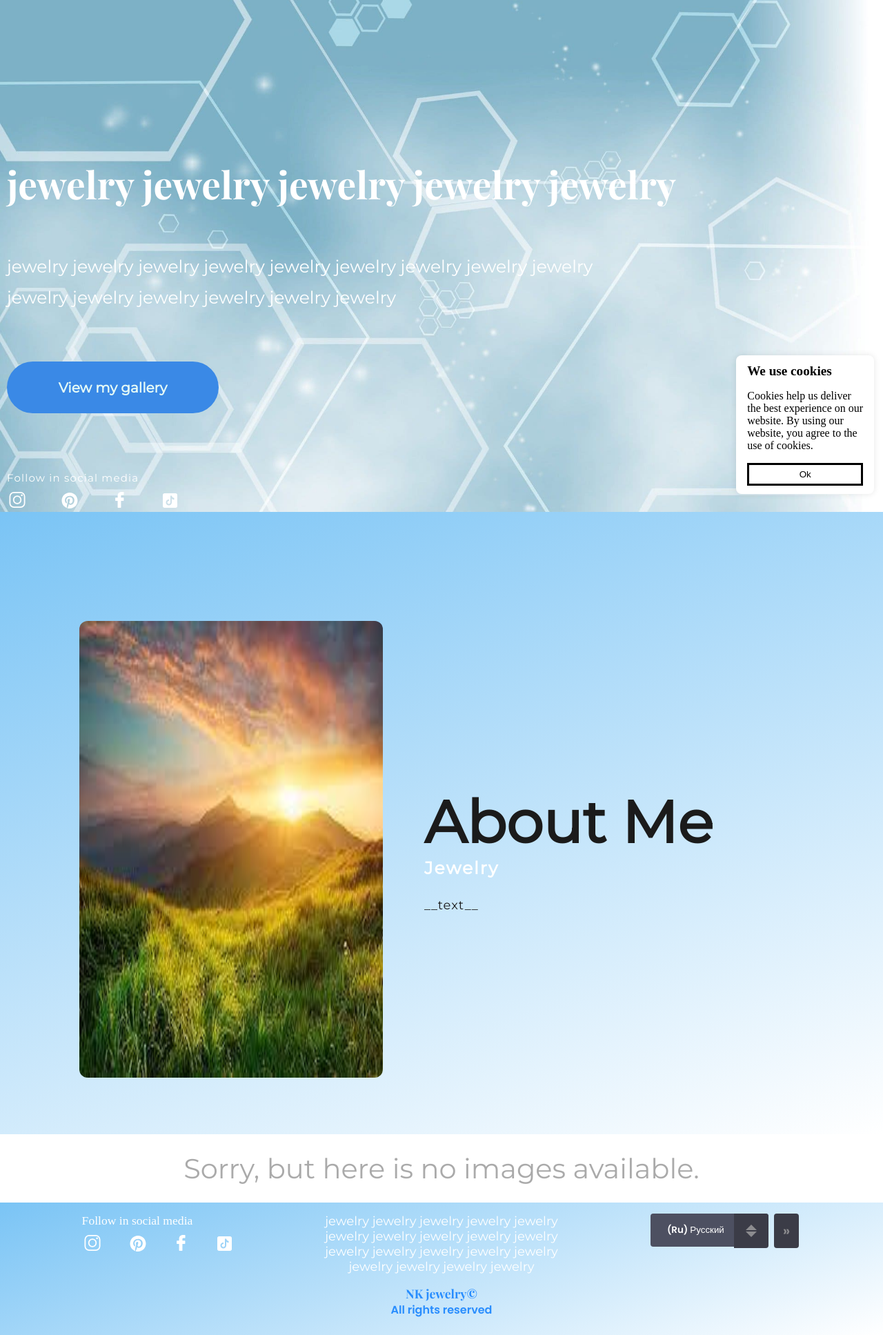
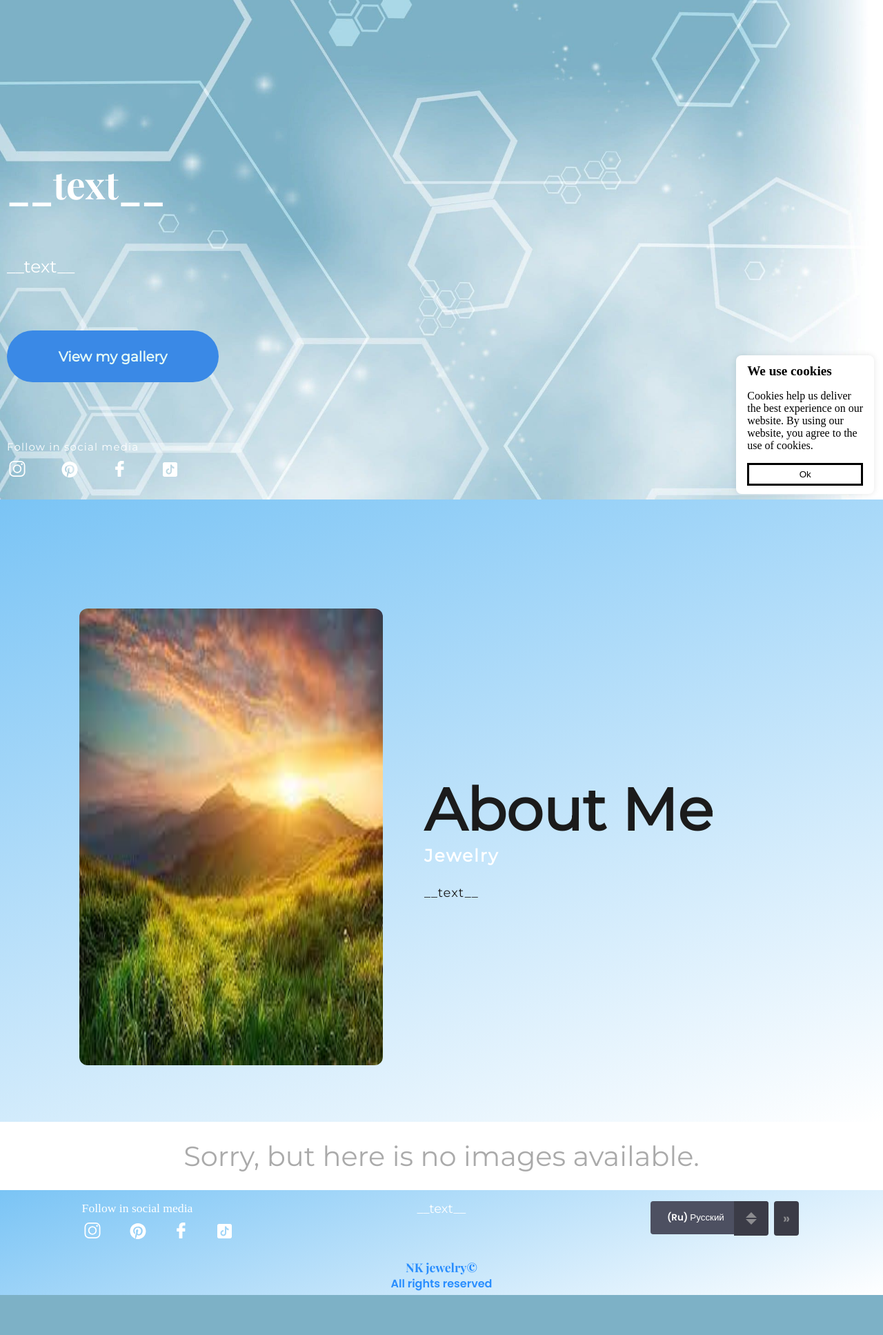
Before and after one commit to saaasuuukaae/NK-jewerly, a Django app: page /ru/base in a window 1280 px wide. Shown: the part 76-2011 px from the top of the page at 69% size. After the commit the page ends 1953 px from the top, so only its background shows below. Run offline with Django 4.2, Linux system fonts and the light colour scheme; data that the repository does not hold is empty.

Commit message:
Production #1

```diff
--- a/main/templates/main/base.html
+++ b/main/templates/main/base.html
@@ -258,6 +258,12 @@
         } else {
             cookies_popup.classList.add('hide');
             accept_button.removeEventListener('click', acceptCookies);
+            cookies_popup.addEventListener('transitionend', function () {
+                cookies_popup.style.display = 'none';
+                cookies_popup.removeEventListener('transitionend', function () {
+                });
+            });
+
         }
     }
 
--- a/main/views.py
+++ b/main/views.py
@@ -71,19 +71,16 @@ class IndexView(DataMixin, ListView):
 
 	@property
 	def default_design(self) -> Dict:
-		title = _("jewelry jewelry jewelry jewelry jewelry  ")
+		title = _("__text__")
 		subtitle = _(
-			" jewelry jewelry jewelry jewelry jewelry jewelry jewelry jewelry "
-			"jewelry jewelry jewelry jewelry jewelry jewelry jewelry ")
+			"__text__")
 		background = {'url': "/static/img/bg/04.jpg"}
 		about_picture = {'url': "/static/img/about/01.jpg"}
 		about_title = _("About me")
 		about_subtitle = [_('jewe'), _('lry')]  # NOQA
 		about_text = _("__text__")
 		footer_text = _(
-			"jewelry jewelry jewelry jewelry jewelry jewelry jewelry jewelry "
-			"jewelry jewelry jewelry jewelry jewelry jewelry jewelry jewelry "
-			"jewelry jewelry jewelry ")
+			"__text__")
 
 		return {
 			"title": title,
```
Also changed, not shown: locales/he/LC_MESSAGES/django.po, locales/ru/LC_MESSAGES/django.po, 2 other files.
